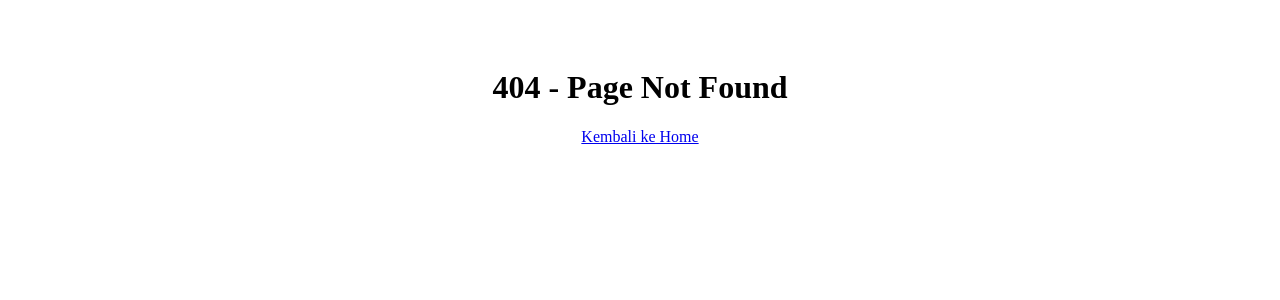
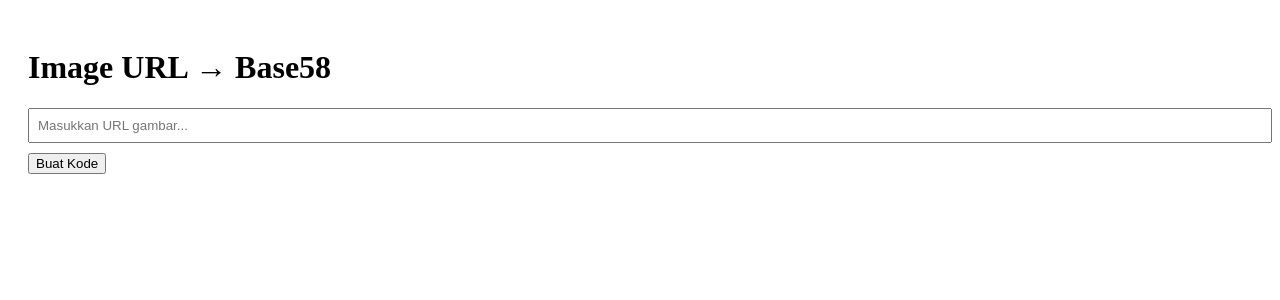
Before and after one commit to hyein89/domconlink, a Next.js app: page /encode in a window 1280 px wide. Before the commit this address had no page. Shown: the top 300 px of the page. Built offline with nearby package versions, Linux system fonts and the light colour scheme.

Commit message:
Create encode.tsx

```diff
--- /dev/null
+++ b/pages/encode.tsx
@@ -0,0 +1,31 @@
+import { useState } from "react";
+import { encodeBase58 } from "../lib/base58";
+
+export default function EncodePage() {
+  const [url, setUrl] = useState("");
+  const [code, setCode] = useState("");
+
+  return (
+    <div style={{ padding: 20 }}>
+      <h1>Image URL → Base58</h1>
+      <input
+        type="text"
+        placeholder="Masukkan URL gambar..."
+        value={url}
+        onChange={(e) => setUrl(e.target.value)}
+        style={{ width: "100%", padding: 8 }}
+      />
+      <button
+        style={{ marginTop: 10 }}
+        onClick={() => setCode(encodeBase58(url))}
+      >
+        Buat Kode
+      </button>
+      {code && (
+        <p>
+          Kode Base58: <strong>{code}</strong>
+        </p>
+      )}
+    </div>
+  );
+}
```
